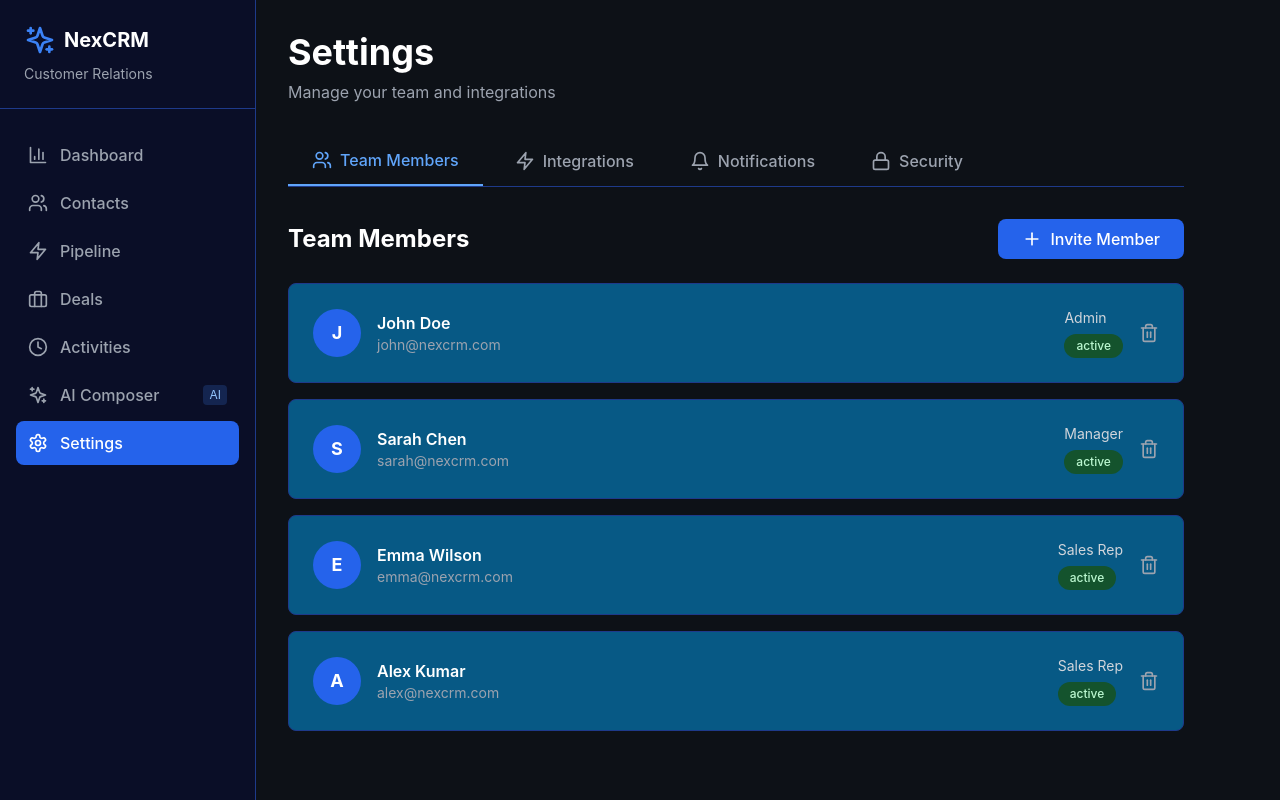
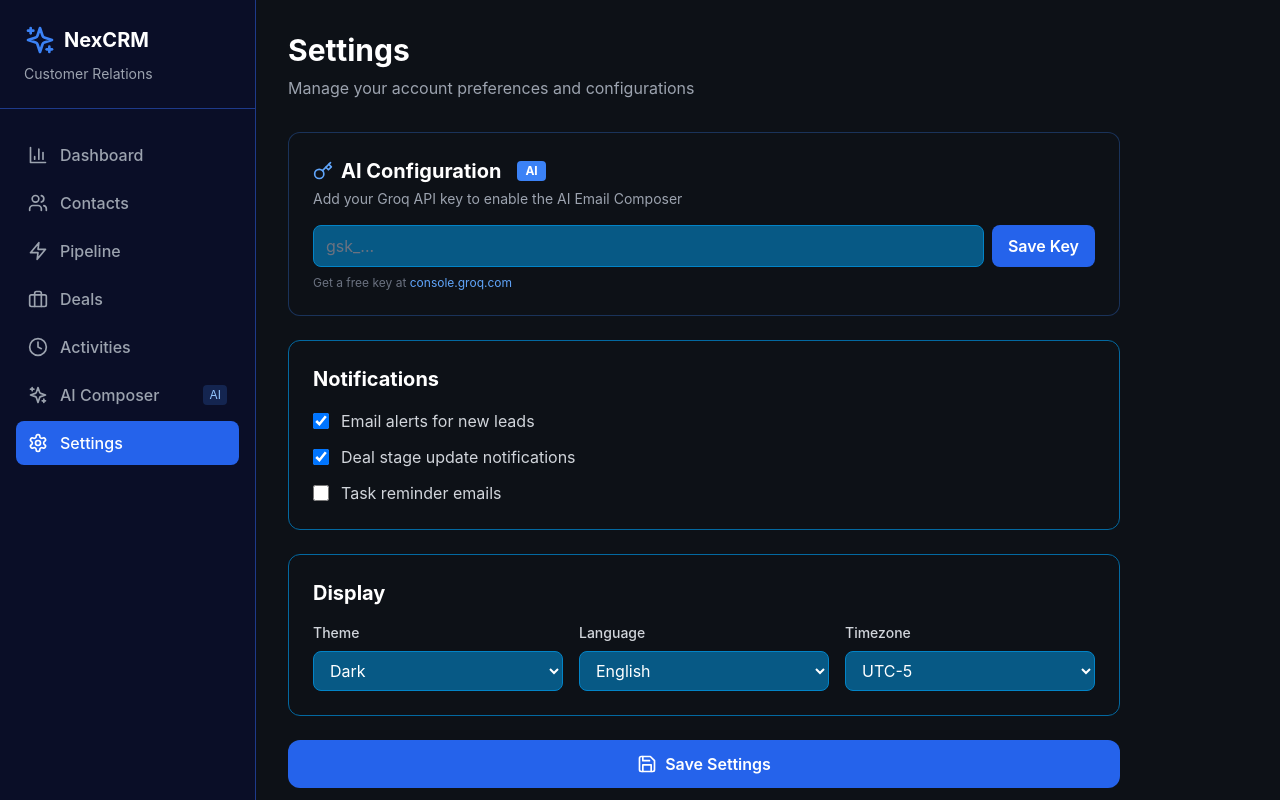
Before and after one commit to Rintu-chowdory/nexcrm, a React (Vite) app: page /nexcrm/settings in a window 1280 px wide. Built offline with nearby package versions, Linux system fonts and the light colour scheme.

Commit message:
feat: add Groq API key field to Settings

```diff
--- a/src/pages/Settings.jsx
+++ b/src/pages/Settings.jsx
@@ -1,206 +1,146 @@
-import { useState } from 'react'
-import { Users, Zap, Bell, Lock, Plus, Trash2, MoreVertical } from 'lucide-react'
+import { useState, useEffect } from 'react'
+import { Save, Key } from 'lucide-react'
 
-const Settings = () => {
-  const [activeTab, setActiveTab] = useState('team')
+export default function Settings() {
+  const [groqKey, setGroqKey] = useState('')
+  const [keySaved, setKeySaved] = useState(false)
+  const [notifications, setNotifications] = useState({
+    emailAlerts: true,
+    dealUpdates: true,
+    taskReminders: false,
+  })
+  const [display, setDisplay] = useState({
+    theme: 'dark',
+    language: 'English',
+    timezone: 'UTC-5',
+  })
 
-  const [teamMembers, setTeamMembers] = useState([
-    { id: 1, name: 'John Doe', email: 'john@nexcrm.com', role: 'Admin', status: 'active' },
-    { id: 2, name: 'Sarah Chen', email: 'sarah@nexcrm.com', role: 'Manager', status: 'active' },
-    { id: 3, name: 'Emma Wilson', email: 'emma@nexcrm.com', role: 'Sales Rep', status: 'active' },
-    { id: 4, name: 'Alex Kumar', email: 'alex@nexcrm.com', role: 'Sales Rep', status: 'active' },
-  ])
+  useEffect(() => {
+    const saved = localStorage.getItem('nexcrm_groq_key')
+    if (saved) setGroqKey(saved)
+  }, [])
 
-  const integrations = [
-    { id: 1, name: 'Slack', icon: '💬', status: 'connected', description: 'Sync updates to Slack channels' },
-    { id: 2, name: 'Google Calendar', icon: '📅', status: 'connected', description: 'Sync meetings and events' },
-    { id: 3, name: 'Stripe', icon: '💳', status: 'connected', description: 'Track payment transactions' },
-    { id: 4, name: 'Mailchimp', icon: '📧', status: 'not-connected', description: 'Email campaign automation' },
-    { id: 5, name: 'Zapier', icon: '⚡', status: 'not-connected', description: 'Workflow automation' },
-    { id: 6, name: 'GitHub', icon: '🐙', status: 'connected', description: 'Project management integration' },
-  ]
-
-  const removeMember = (id) => {
-    setTeamMembers(teamMembers.filter(member => member.id !== id))
+  const handleSaveGroqKey = () => {
+    localStorage.setItem('nexcrm_groq_key', groqKey)
+    setKeySaved(true)
+    setTimeout(() => setKeySaved(false), 2000)
   }
 
-  const TabButton = ({ tab, label, icon: Icon }) => (
-    <button
-      onClick={() => setActiveTab(tab)}
-      className={`flex items-center gap-2 px-6 py-3 font-medium transition-colors ${
-        activeTab === tab
-          ? 'text-blue-400 border-b-2 border-blue-400'
-          : 'text-gray-400 hover:text-white'
-      }`}
-    >
-      <Icon className="w-5 h-5" />
-      {label}
-    </button>
-  )
-
   return (
-    <div className="p-8 bg-navy-900 min-h-screen">
-      <div className="max-w-4xl">
-        {/* Header */}
+    <div className="p-8 max-w-4xl">
       <div className="mb-8">
-          <h1 className="text-4xl font-bold text-white mb-2">Settings</h1>
-          <p className="text-gray-400">Manage your team and integrations</p>
+        <h1 className="text-3xl font-bold text-white">Settings</h1>
+        <p className="text-gray-400 mt-2">Manage your account preferences and configurations</p>
       </div>
 
-        {/* Tabs */}
-        <div className="flex gap-2 border-b border-blue-900 mb-8">
-          <TabButton tab="team" label="Team Members" icon={Users} />
-          <TabButton tab="integrations" label="Integrations" icon={Zap} />
-          <TabButton tab="notifications" label="Notifications" icon={Bell} />
-          <TabButton tab="security" label="Security" icon={Lock} />
+      <div className="space-y-6">
+
+        {/* AI Configuration */}
+        <div className="bg-navy-900 border border-blue-500/30 rounded-xl p-6">
+          <div className="flex items-center gap-2 mb-1">
+            <Key className="w-5 h-5 text-blue-400" />
+            <h2 className="text-xl font-bold text-white">AI Configuration</h2>
+            <span className="ml-2 bg-blue-500 text-white text-xs font-bold px-2 py-0.5 rounded">AI</span>
+          </div>
+          <p className="text-gray-400 text-sm mb-4">Add your Groq API key to enable the AI Email Composer</p>
+          <div className="flex gap-2">
+            <input
+              type="password"
+              value={groqKey}
+              onChange={(e) => setGroqKey(e.target.value)}
+              placeholder="gsk_..."
+              className="flex-1 bg-navy-800 border border-navy-600 rounded-lg px-3 py-2 text-white placeholder-gray-500 focus:outline-none focus:border-blue-500"
+            />
+            <button
+              onClick={handleSaveGroqKey}
+              className="bg-blue-600 hover:bg-blue-500 text-white font-semibold px-4 py-2 rounded-lg transition-colors"
+            >
+              {keySaved ? 'Saved ✓' : 'Save Key'}
+            </button>
+          </div>
+          {groqKey && (
+            <p className="text-green-400 text-xs mt-2">✓ API key is set — AI Composer is ready</p>
+          )}
+          <p className="text-gray-500 text-xs mt-2">
+            Get a free key at{' '}
+            <a href="https://console.groq.com" target="_blank" rel="noopener noreferrer" className="text-blue-400 hover:underline">
+              console.groq.com
+            </a>
+          </p>
         </div>
 
-        {/* Team Members Tab */}
-        {activeTab === 'team' && (
-          <div>
-            <div className="flex items-center justify-between mb-6">
-              <h2 className="text-2xl font-bold text-white">Team Members</h2>
-              <button className="flex items-center gap-2 bg-blue-600 hover:bg-blue-700 text-white px-6 py-2 rounded-lg font-medium transition-colors">
-                <Plus className="w-5 h-5" />
-                Invite Member
-              </button>
-            </div>
-
-            <div className="space-y-4">
-              {teamMembers.map(member => (
-                <div key={member.id} className="bg-navy-800 border border-blue-900 rounded-lg p-6 flex items-center justify-between">
-                  <div className="flex items-center gap-4">
-                    <div className="w-12 h-12 rounded-full bg-blue-600 flex items-center justify-center">
-                      <span className="text-lg font-bold text-white">{member.name.charAt(0)}</span>
-                    </div>
-                    <div>
-                      <h3 className="font-semibold text-white">{member.name}</h3>
-                      <p className="text-sm text-gray-400">{member.email}</p>
+        {/* Notifications */}
+        <div className="bg-navy-900 border border-navy-700 rounded-xl p-6">
+          <h2 className="text-xl font-bold text-white mb-4">Notifications</h2>
+          <div className="space-y-3">
+            {[
+              { key: 'emailAlerts', label: 'Email alerts for new leads' },
+              { key: 'dealUpdates', label: 'Deal stage update notifications' },
+              { key: 'taskReminders', label: 'Task reminder emails' },
+            ].map(({ key, label }) => (
+              <label key={key} className="flex items-center gap-3 cursor-pointer">
+                <input
+                  type="checkbox"
+                  checked={notifications[key]}
+                  onChange={(e) => setNotifications({...notifications, [key]: e.target.checked})}
+                  className="w-4 h-4"
+                />
+                <span className="text-gray-300">{label}</span>
+              </label>
+            ))}
           </div>
         </div>
 
-                  <div className="flex items-center gap-4">
+        {/* Display */}
+        <div className="bg-navy-900 border border-navy-700 rounded-xl p-6">
+          <h2 className="text-xl font-bold text-white mb-4">Display</h2>
+          <div className="grid grid-cols-1 md:grid-cols-3 gap-4">
             <div>
-                      <p className="text-sm text-gray-300 mb-1">{member.role}</p>
-                      <span className="inline-block px-3 py-1 bg-green-900 text-green-200 text-xs font-medium rounded-full">
-                        {member.status}
-                      </span>
+              <label className="block text-sm font-medium text-gray-300 mb-2">Theme</label>
+              <select
+                value={display.theme}
+                onChange={(e) => setDisplay({...display, theme: e.target.value})}
+                className="w-full bg-navy-800 border border-navy-600 rounded-lg px-3 py-2 text-white"
+              >
+                <option value="dark">Dark</option>
+                <option value="light">Light</option>
+              </select>
             </div>
-                    <button
-                      onClick={() => removeMember(member.id)}
-                      className="text-gray-400 hover:text-red-400 transition-colors"
+            <div>
+              <label className="block text-sm font-medium text-gray-300 mb-2">Language</label>
+              <select
+                value={display.language}
+                onChange={(e) => setDisplay({...display, language: e.target.value})}
+                className="w-full bg-navy-800 border border-navy-600 rounded-lg px-3 py-2 text-white"
               >
-                      <Trash2 className="w-5 h-5" />
-                    </button>
+                <option>English</option>
+                <option>Spanish</option>
+                <option>French</option>
+              </select>
             </div>
-                </div>
-              ))}
-            </div>
-          </div>
-        )}
-
-        {/* Integrations Tab */}
-        {activeTab === 'integrations' && (
             <div>
-            <h2 className="text-2xl font-bold text-white mb-6">Integrations</h2>
-
-            <div className="grid grid-cols-1 md:grid-cols-2 gap-6">
-              {integrations.map(integration => (
-                <div key={integration.id} className="bg-navy-800 border border-blue-900 rounded-lg p-6">
-                  <div className="flex items-start justify-between mb-4">
-                    <div className="flex items-center gap-4">
-                      <div className="text-4xl">{integration.icon}</div>
-                      <div>
-                        <h3 className="font-semibold text-white">{integration.name}</h3>
-                        <p className="text-sm text-gray-400">{integration.description}</p>
+              <label className="block text-sm font-medium text-gray-300 mb-2">Timezone</label>
+              <select
+                value={display.timezone}
+                onChange={(e) => setDisplay({...display, timezone: e.target.value})}
+                className="w-full bg-navy-800 border border-navy-600 rounded-lg px-3 py-2 text-white"
+              >
+                <option>UTC-5</option>
+                <option>UTC</option>
+                <option>UTC+1</option>
+              </select>
             </div>
           </div>
         </div>
 
-                  <div className="flex items-center justify-between mt-4">
-                    <span className={`text-sm font-medium px-3 py-1 rounded-full ${
-                      integration.status === 'connected'
-                        ? 'bg-green-900 text-green-200'
-                        : 'bg-gray-700 text-gray-300'
-                    }`}>
-                      {integration.status === 'connected' ? 'Connected' : 'Not Connected'}
-                    </span>
-                    <button className={`px-4 py-2 rounded-lg font-medium transition-colors ${
-                      integration.status === 'connected'
-                        ? 'bg-navy-700 text-gray-300 hover:bg-navy-600'
-                        : 'bg-blue-600 text-white hover:bg-blue-700'
-                    }`}>
-                      {integration.status === 'connected' ? 'Configure' : 'Connect'}
+        <button
+          onClick={() => alert('Settings saved!')}
+          className="w-full flex items-center justify-center gap-2 bg-blue-600 hover:bg-blue-500 text-white font-semibold py-3 rounded-xl transition-colors"
+        >
+          <Save className="w-5 h-5" />
+          Save Settings
         </button>
-                  </div>
-                </div>
-              ))}
-            </div>
-          </div>
-        )}
-
-        {/* Notifications Tab */}
-        {activeTab === 'notifications' && (
-          <div>
-            <h2 className="text-2xl font-bold text-white mb-6">Notification Preferences</h2>
-
-            <div className="space-y-4">
-              {[
-                { title: 'Email Notifications', description: 'Receive email updates on deals and activities' },
-                { title: 'Deal Closed Alerts', description: 'Get notified when a deal is closed' },
-                { title: 'New Contact Alerts', description: 'Receive alerts for new contacts added' },
-                { title: 'Activity Reminders', description: 'Reminders for scheduled activities' },
-                { title: 'Weekly Summary', description: 'Receive weekly performance summary' },
-              ].map((pref, idx) => (
-                <div key={idx} className="bg-navy-800 border border-blue-900 rounded-lg p-6 flex items-center justify-between">
-                  <div>
-                    <h3 className="font-semibold text-white">{pref.title}</h3>
-                    <p className="text-sm text-gray-400">{pref.description}</p>
-                  </div>
-                  <label className="flex items-center cursor-pointer">
-                    <input type="checkbox" defaultChecked className="w-5 h-5" />
-                  </label>
-                </div>
-              ))}
-            </div>
-          </div>
-        )}
-
-        {/* Security Tab */}
-        {activeTab === 'security' && (
-          <div>
-            <h2 className="text-2xl font-bold text-white mb-6">Security Settings</h2>
-
-            <div className="space-y-4">
-              <div className="bg-navy-800 border border-blue-900 rounded-lg p-6">
-                <h3 className="font-semibold text-white mb-2">Change Password</h3>
-                <p className="text-sm text-gray-400 mb-4">Update your account password</p>
-                <button className="px-6 py-2 bg-blue-600 hover:bg-blue-700 text-white rounded-lg font-medium transition-colors">
-                  Change Password
-                </button>
-              </div>
-
-              <div className="bg-navy-800 border border-blue-900 rounded-lg p-6">
-                <h3 className="font-semibold text-white mb-2">Two-Factor Authentication</h3>
-                <p className="text-sm text-gray-400 mb-4">Add an extra layer of security to your account</p>
-                <button className="px-6 py-2 bg-blue-600 hover:bg-blue-700 text-white rounded-lg font-medium transition-colors">
-                  Enable 2FA
-                </button>
-              </div>
-
-              <div className="bg-navy-800 border border-blue-900 rounded-lg p-6">
-                <h3 className="font-semibold text-white mb-2">API Keys</h3>
-                <p className="text-sm text-gray-400 mb-4">Manage your API keys for integrations</p>
-                <button className="px-6 py-2 bg-blue-600 hover:bg-blue-700 text-white rounded-lg font-medium transition-colors">
-                  View API Keys
-                </button>
-              </div>
-            </div>
-          </div>
-        )}
       </div>
     </div>
   )
 }
-
-export default Settings
```
Lines whose indentation alone changed are shown as unchanged.
